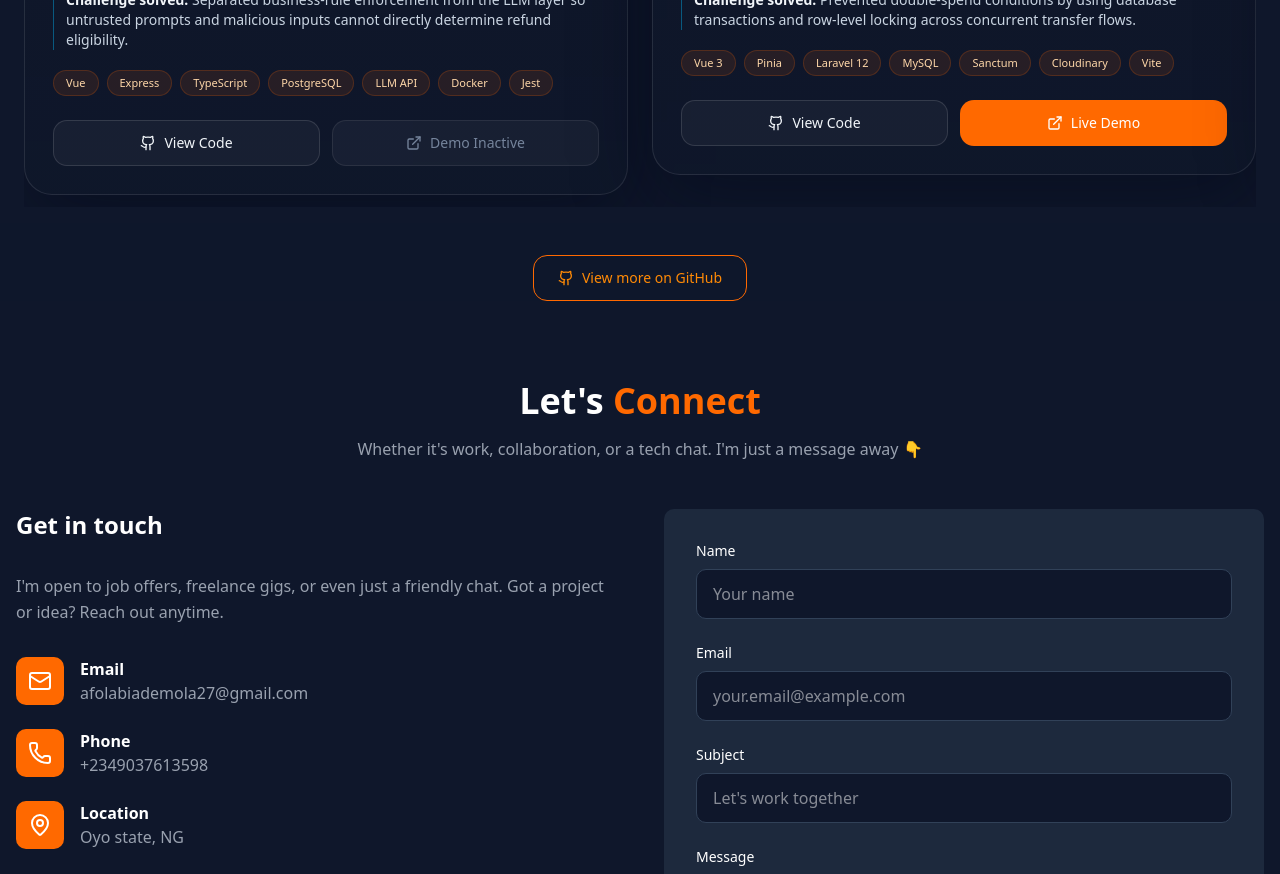
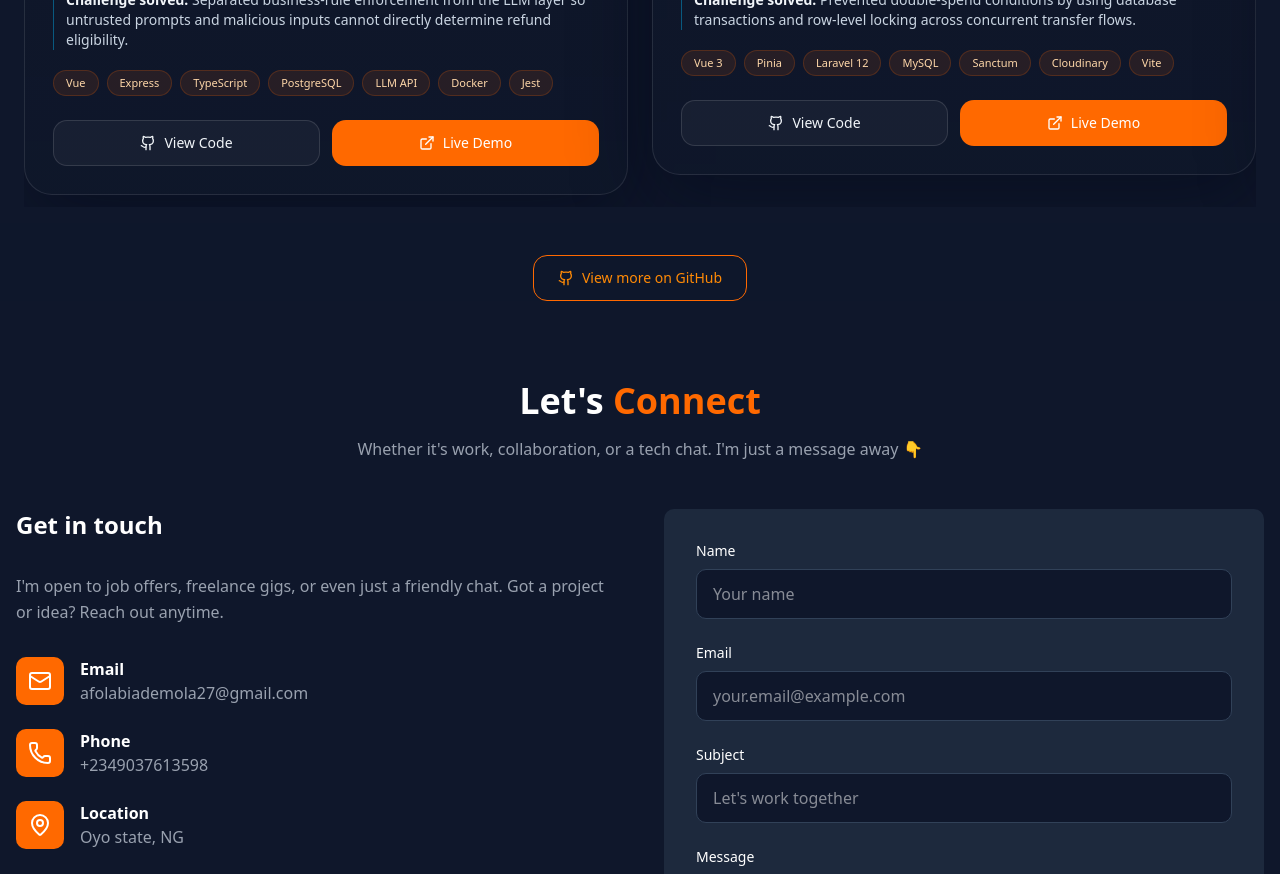
Before and after one commit to SlinkyCollins/Portfolio, a React (Vite) app: page / in a window 1280 px wide. Shown: the part 3080-3954 px from the top of the page. Built offline with nearby package versions, Linux system fonts and the light colour scheme.

Commit message:
feat: update project liveUrl

```diff
--- a/src/components/Projects.jsx
+++ b/src/components/Projects.jsx
@@ -32,7 +32,7 @@ export default function Projects() {
         "Separated business-rule enforcement from the LLM layer so untrusted prompts and malicious inputs cannot directly determine refund eligibility.",
       tech: ["Vue", "Express", "TypeScript", "PostgreSQL", "LLM API", "Docker", "Jest"],
       codeUrl: "https://github.com/SlinkyCollins/worknoon-refund-engine",
-      liveUrl: "",
+      liveUrl: "https://worknoon-refund-ui.onrender.com",
       image: "/images/projects/refundengine.png",
       isLatest: true,
     },
```
